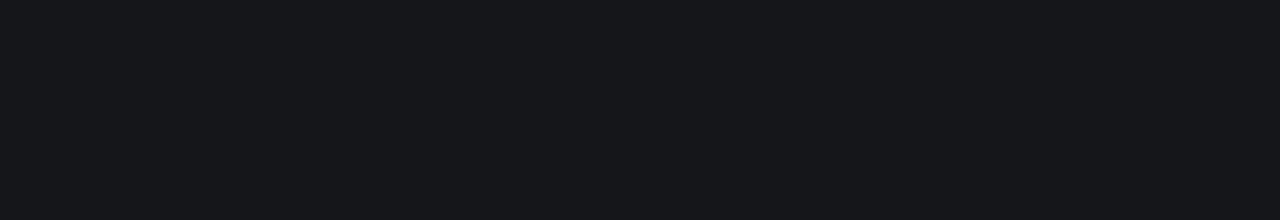
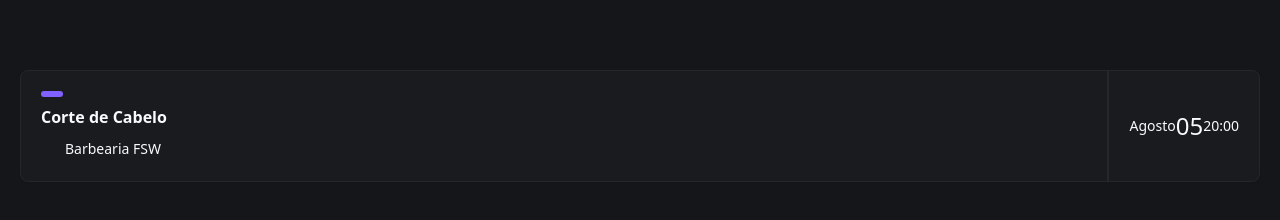
Before and after one commit to witnneyg/WitBarber, a React (Vite) app in the folder front-end/: page / in a window 1280 px wide. Shown: the part 314-534 px from the top of the page. Built offline with nearby package versions, Linux system fonts and the light colour scheme.

Commit message:
feat: add bookings item

```diff
--- a/front-end/package.json
+++ b/front-end/package.json
@@ -10,6 +10,7 @@
     "preview": "vite preview"
   },
   "dependencies": {
+    "@radix-ui/react-avatar": "^1.1.0",
     "@radix-ui/react-slot": "^1.1.0",
     "class-variance-authority": "^0.7.0",
     "clsx": "^2.1.1",
--- /dev/null
+++ b/front-end/src/components/ui/avatar.tsx
@@ -0,0 +1,48 @@
+import * as React from "react"
+import * as AvatarPrimitive from "@radix-ui/react-avatar"
+
+import { cn } from "@/lib/utils"
+
+const Avatar = React.forwardRef<
+  React.ElementRef<typeof AvatarPrimitive.Root>,
+  React.ComponentPropsWithoutRef<typeof AvatarPrimitive.Root>
+>(({ className, ...props }, ref) => (
+  <AvatarPrimitive.Root
+    ref={ref}
+    className={cn(
+      "relative flex h-10 w-10 shrink-0 overflow-hidden rounded-full",
+      className
+    )}
+    {...props}
+  />
+))
+Avatar.displayName = AvatarPrimitive.Root.displayName
+
+const AvatarImage = React.forwardRef<
+  React.ElementRef<typeof AvatarPrimitive.Image>,
+  React.ComponentPropsWithoutRef<typeof AvatarPrimitive.Image>
+>(({ className, ...props }, ref) => (
+  <AvatarPrimitive.Image
+    ref={ref}
+    className={cn("aspect-square h-full w-full", className)}
+    {...props}
+  />
+))
+AvatarImage.displayName = AvatarPrimitive.Image.displayName
+
+const AvatarFallback = React.forwardRef<
+  React.ElementRef<typeof AvatarPrimitive.Fallback>,
+  React.ComponentPropsWithoutRef<typeof AvatarPrimitive.Fallback>
+>(({ className, ...props }, ref) => (
+  <AvatarPrimitive.Fallback
+    ref={ref}
+    className={cn(
+      "flex h-full w-full items-center justify-center rounded-full bg-muted",
+      className
+    )}
+    {...props}
+  />
+))
+AvatarFallback.displayName = AvatarPrimitive.Fallback.displayName
+
+export { Avatar, AvatarImage, AvatarFallback }
--- /dev/null
+++ b/front-end/src/components/ui/badge.tsx
@@ -0,0 +1,36 @@
+import * as React from "react"
+import { cva, type VariantProps } from "class-variance-authority"
+
+import { cn } from "@/lib/utils"
+
+const badgeVariants = cva(
+  "inline-flex items-center rounded-full border px-2.5 py-0.5 text-xs font-semibold transition-colors focus:outline-none focus:ring-2 focus:ring-ring focus:ring-offset-2",
+  {
+    variants: {
+      variant: {
+        default:
+          "border-transparent bg-primary text-primary-foreground hover:bg-primary/80",
+        secondary:
+          "border-transparent bg-secondary text-secondary-foreground hover:bg-secondary/80",
+        destructive:
+          "border-transparent bg-destructive text-destructive-foreground hover:bg-destructive/80",
+        outline: "text-foreground",
+      },
+    },
+    defaultVariants: {
+      variant: "default",
+    },
+  }
+)
+
+export interface BadgeProps
+  extends React.HTMLAttributes<HTMLDivElement>,
+    VariantProps<typeof badgeVariants> {}
+
+function Badge({ className, variant, ...props }: BadgeProps) {
+  return (
+    <div className={cn(badgeVariants({ variant }), className)} {...props} />
+  )
+}
+
+export { Badge, badgeVariants }
--- a/front-end/src/pages/homePage.tsx
+++ b/front-end/src/pages/homePage.tsx
@@ -1,4 +1,7 @@
+import { AvatarImage, Avatar } from "@/components/ui/avatar";
+import { Badge } from "@/components/ui/badge";
 import { Button } from "@/components/ui/button";
+import { Card, CardContent } from "@/components/ui/card";
 import { Input } from "@/components/ui/input";
 import { SearchIcon } from "lucide-react";
 
@@ -21,8 +24,27 @@
           alt="Agende nos melhorescom FSW Barber"
           className="object-cover rounded-xl"
         />
-        {/* fill */}
       </div>
+
+      <Card>
+        <CardContent className="flex justify-between p-0">
+          <div className="flex flex-col gap-2 py-5 pl-5">
+            <Badge className="w-fit"></Badge>
+            <h3 className="font-semibold">Corte de Cabelo</h3>
+            <div className="flex items-center">
+              <Avatar className="h-6 w-6">
+                <AvatarImage src="" />
+              </Avatar>
+              <p className="text-sm">Barbearia FSW</p>
+            </div>
+          </div>
+          <div className="flex fex-col items-center justify-center px-5 border-l-2 border-solid">
+            <p className="text-sm">Agosto</p>
+            <p className="text-2xl">05</p>
+            <p className="text-sm">20:00</p>
+          </div>
+        </CardContent>
+      </Card>
     </div>
   );
 }
```
Also changed, not shown: 1 other file (tests, documents, lock files or other folders).
